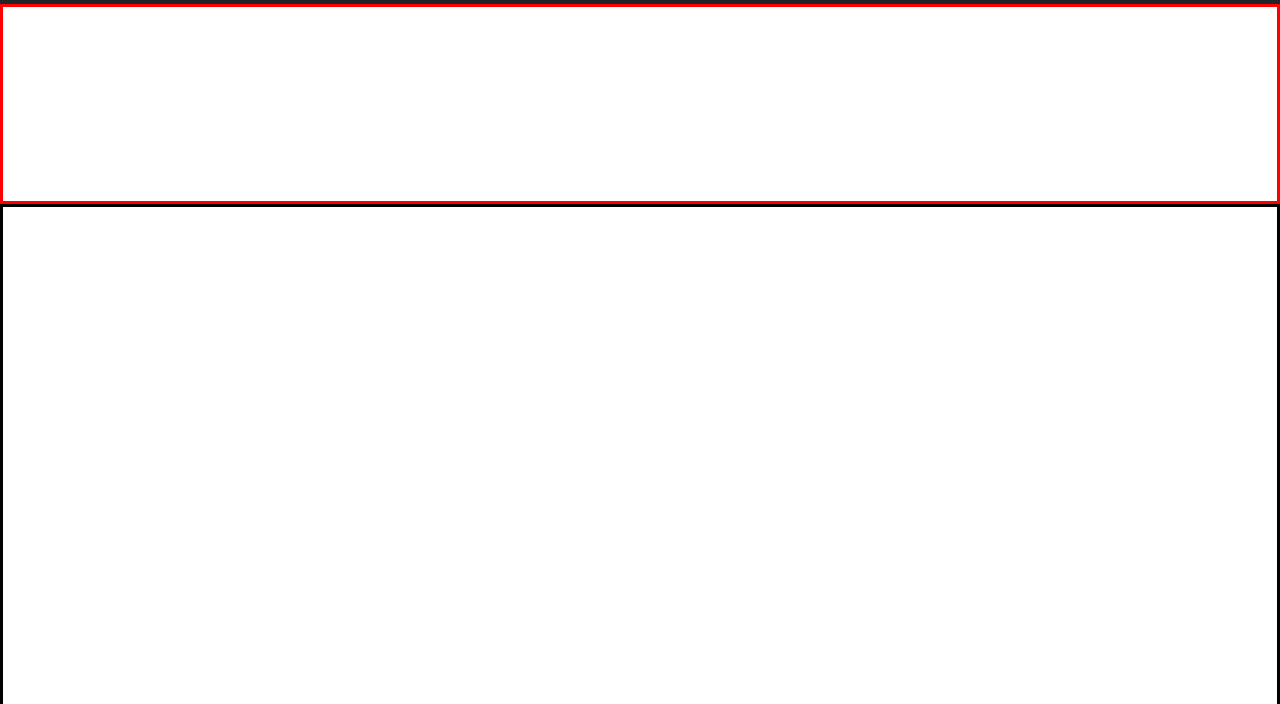
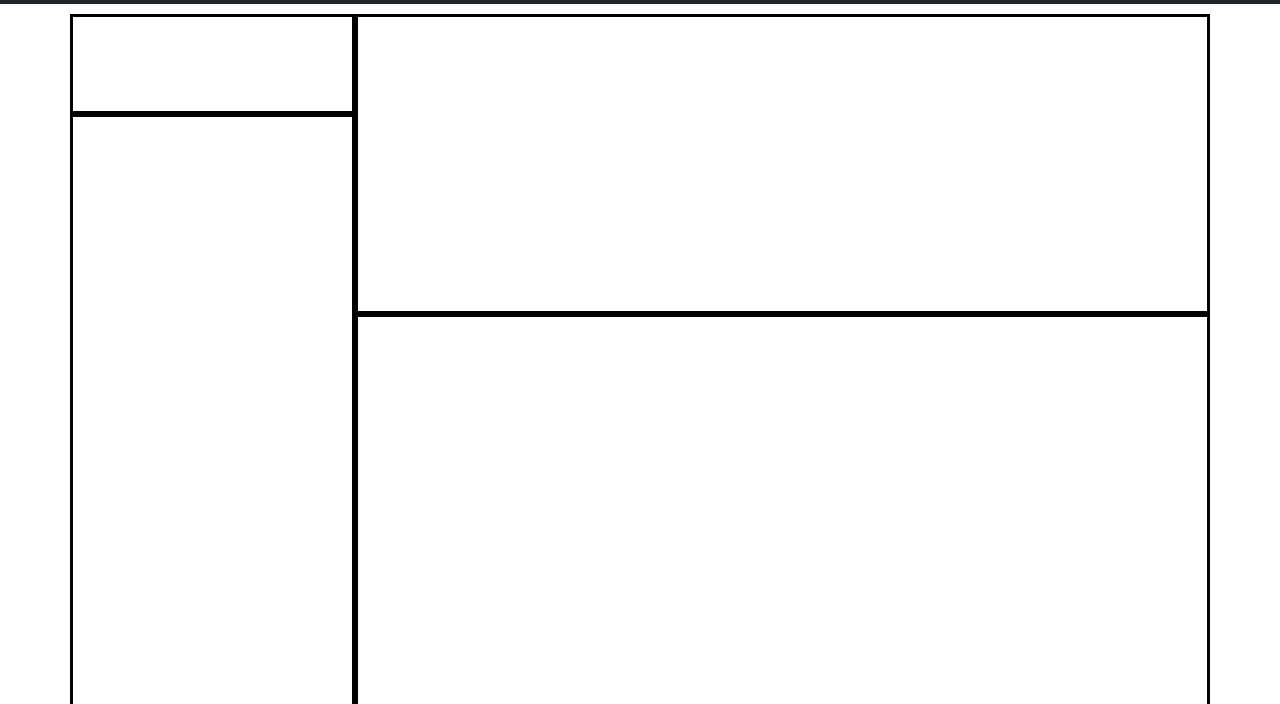
Before and after one commit to mrosavourazeris/Weather-Dashboard, a plain HTML site: page index.html in a window 1280 px wide. Shown: the part 96-800 px from the top of the page. Drawn offline with nearby package versions, Linux system fonts and the light colour scheme.

Commit message:
Finished builing the wire frame for website

```diff
--- a/Assets/style.css
+++ b/Assets/style.css
@@ -6,14 +6,46 @@
     font-size: 50px;
 }
 
-.firstRow{
-border: solid;
-border-color: red;
-height: 200px;
+
+#firstRow{
+/* border: solid; */
+/* border-color: black; */
+height: 800px;
+margin-top: 10px;
 }
 
-.secondRow{
-border: solid;
-border-color: black;
-height: 800px;
+#firstColumn{
+    /* border: solid;
+    border-color: black; */
+    height: 800px;
 }
+
+#secondColumn{
+    /* border: solid;
+    border-color: black; */
+    height: 800px;
+}
+
+#firstColFirstRow{
+    border: solid;
+    border-color: black;
+    height: 100px;
+}
+
+#firstColSecondRow{
+    border: solid;
+    border-color: black;
+    height: 700px;
+}
+
+#secondColFirstRow{
+    border: solid;
+    border-color: black;
+    height: 300px;
+}
+
+#secondColSecondRow{
+    border: solid;
+    border-color: black;
+    height: 500px;
+}
--- a/index.html
+++ b/index.html
@@ -22,15 +22,17 @@
         </nav>
     </header>
 
-    <div class="container-fluid justify-content-center">
-        <div class="row firstRow">
-            <div class="col-3 mainColumns"></div>
-            <div class="col-9 mainColumns"></div>
-        </div>
+    <div class="container justify-content-center">
 
-        <div class="row secondRow">
-            <div class="col-3 mainColumns"></div>
-            <div class="col-9 mainColumns"></div>
+        <div id="firstRow" class="row">
+            <div id="firstColumn" class="col-3 mainColumns">
+                <div id="firstColFirstRow" class="row"></div>
+                <div id="firstColSecondRow" class="row"></div>
+            </div>
+            <div id="secondColumn" class="col-9 mainColumns">
+                <div id="secondColFirstRow" class="row"></div>
+                <div id="secondColSecondRow" class="row"></div>
+            </div>
 
         </div>
 
```
